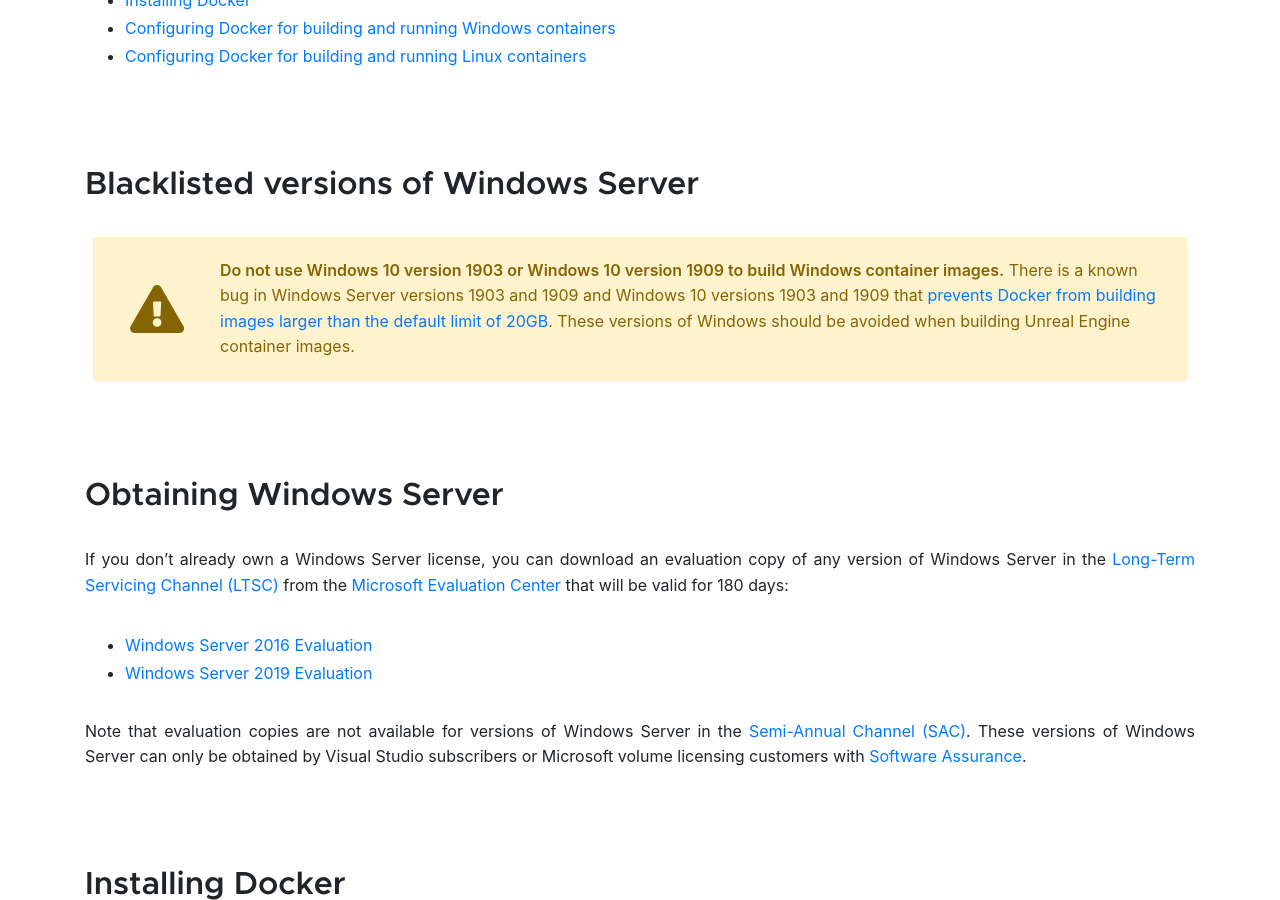
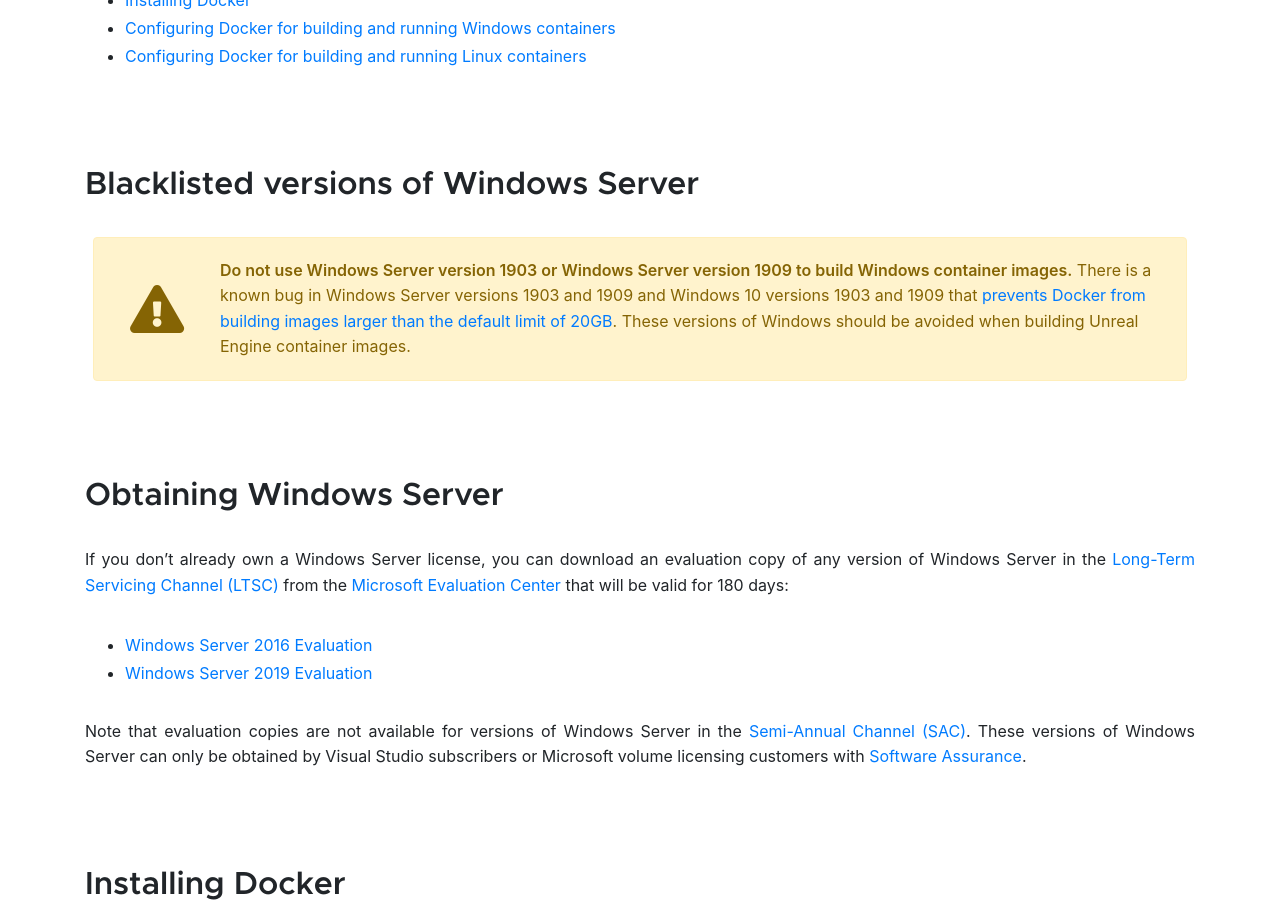
Before and after one commit to UnrealContainers/unrealcontainers.github.io, a Jekyll site: the page built from _collections/_docs/environments/local-windows-server.md, in a window 1280 px wide and 900 px high, scrolled down 824 px. Built offline with Jekyll 4.4.1, drawn with Linux system fonts in a browser that asks for light colours.

Commit message:
Fix typo on Windows Server local setup page

```diff
--- a/_collections/_docs/environments/local-windows-server.md
+++ b/_collections/_docs/environments/local-windows-server.md
@@ -22,7 +22,7 @@
 
 ## Blacklisted versions of Windows Server
 
-{% include alerts/warning.html content="**Do not use Windows 10 version 1903 or Windows 10 version 1909 to build Windows container images.** There is a known bug in Windows Server versions 1903 and 1909 and Windows 10 versions 1903 and 1909 that [prevents Docker from building images larger than the default limit of 20GB](https://github.com/docker/for-win/issues/4100). These versions of Windows should be avoided when building Unreal Engine container images." %}
+{% include alerts/warning.html content="**Do not use Windows Server version 1903 or Windows Server version 1909 to build Windows container images.** There is a known bug in Windows Server versions 1903 and 1909 and Windows 10 versions 1903 and 1909 that [prevents Docker from building images larger than the default limit of 20GB](https://github.com/docker/for-win/issues/4100). These versions of Windows should be avoided when building Unreal Engine container images." %}
 
 
 ## Obtaining Windows Server
```
